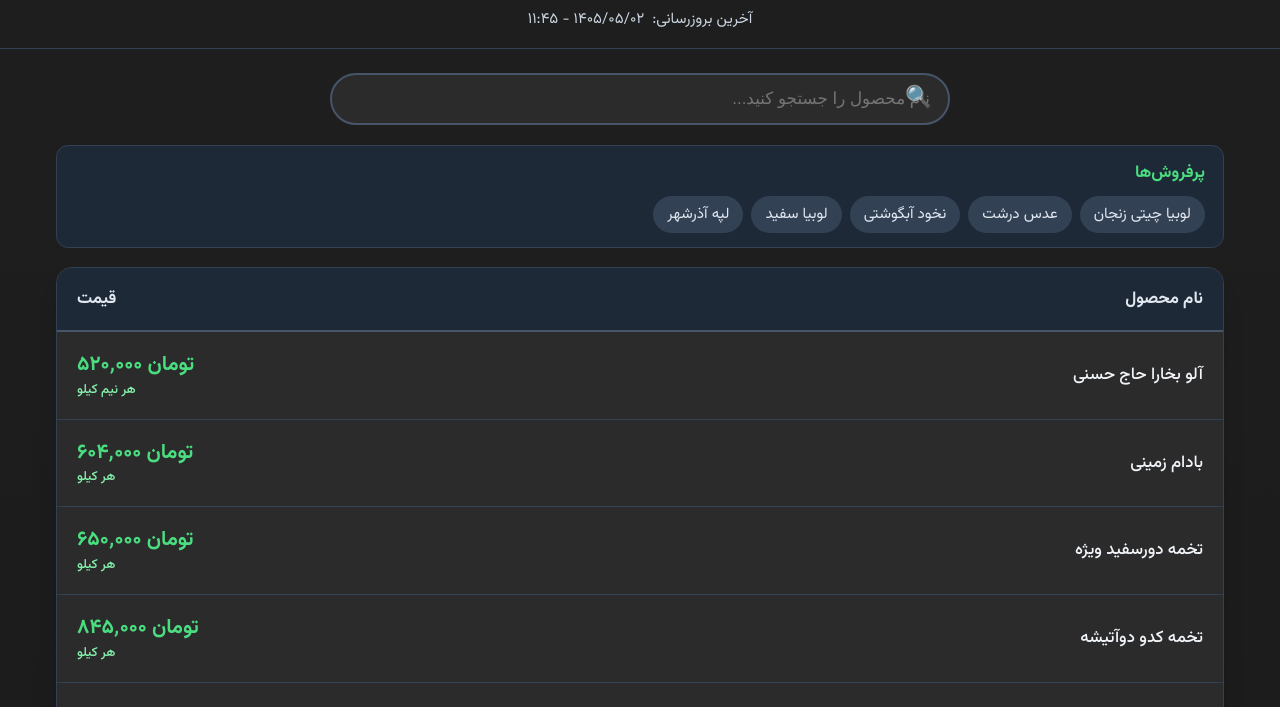
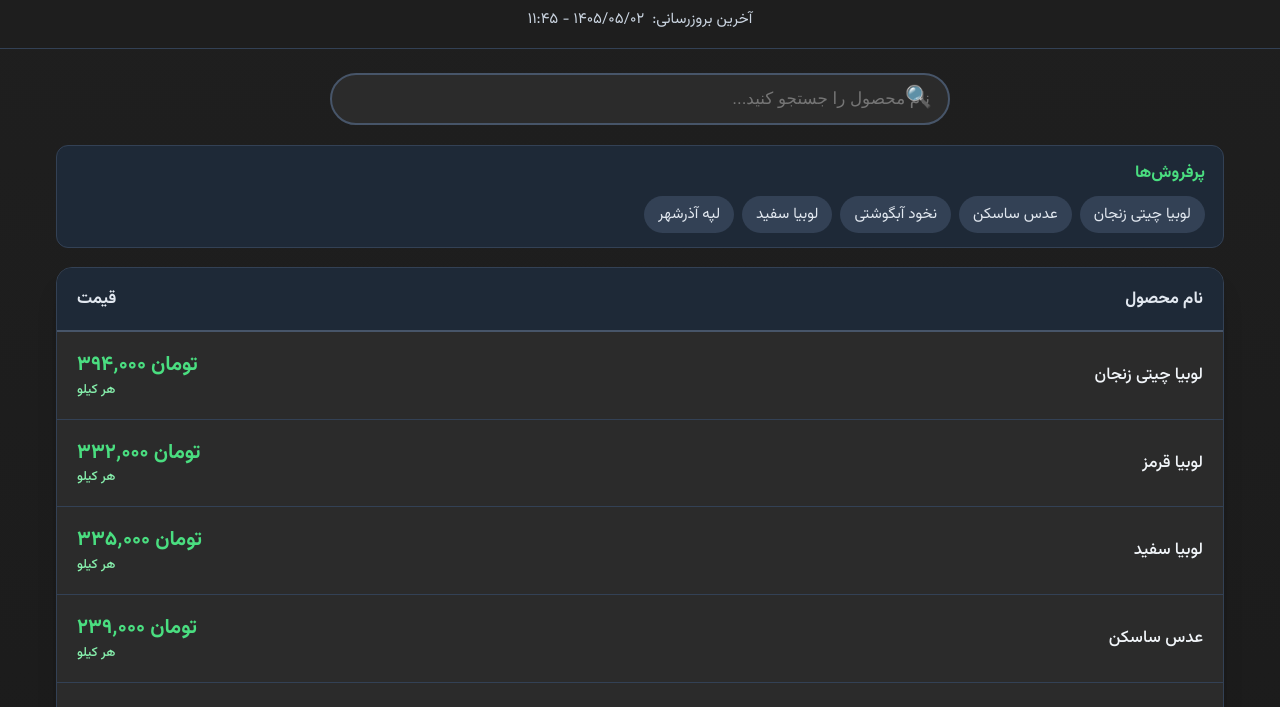
Before and after one commit to behzadbagheri8757-sudo/Price-list, a plain HTML site: page index.html in a window 1280 px wide. Shown: the part 93-800 px from the top of the page. Drawn offline with Linux system fonts and the light colour scheme.

Commit message:
Update index.html

```diff
--- a/index.html
+++ b/index.html
@@ -320,7 +320,7 @@
                 products = data.products || [];
                 lastUpdate = data.lastUpdate || "نامشخص";
 
-                products.sort((a, b) => a.name.localeCompare(b.name, 'fa'));
+
 
                 document.getElementById('update-date').textContent = lastUpdate;
                 renderBestsellers();
```
